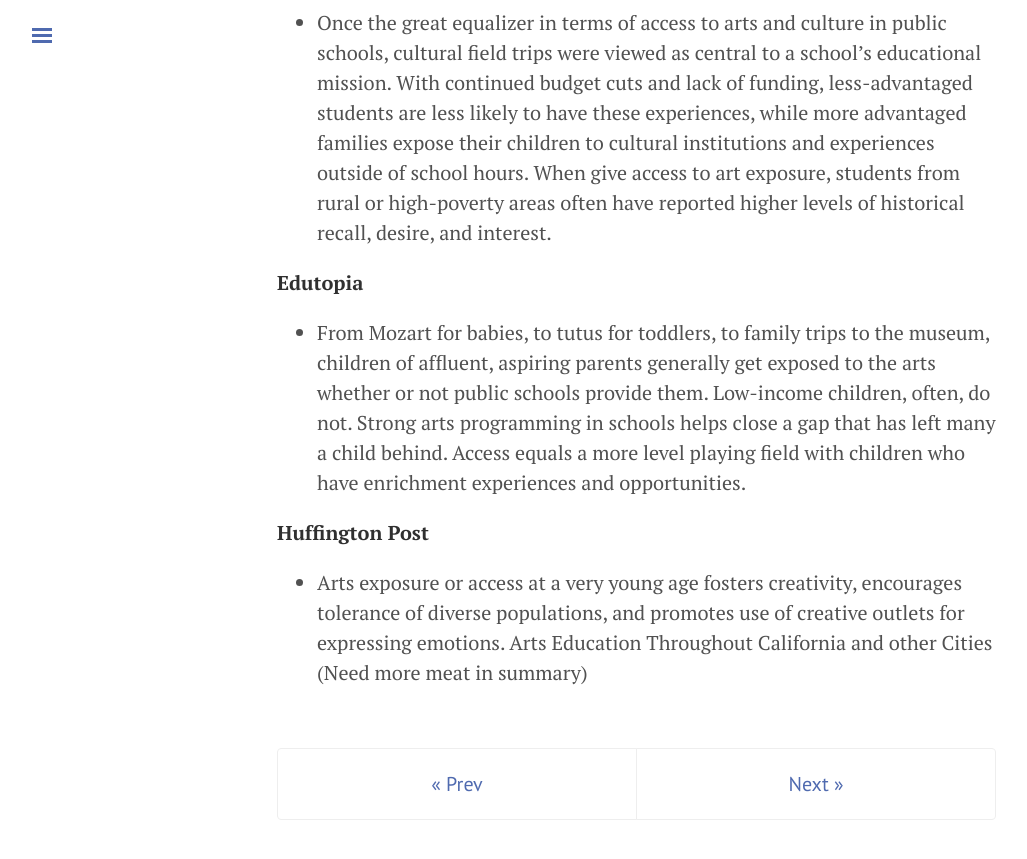
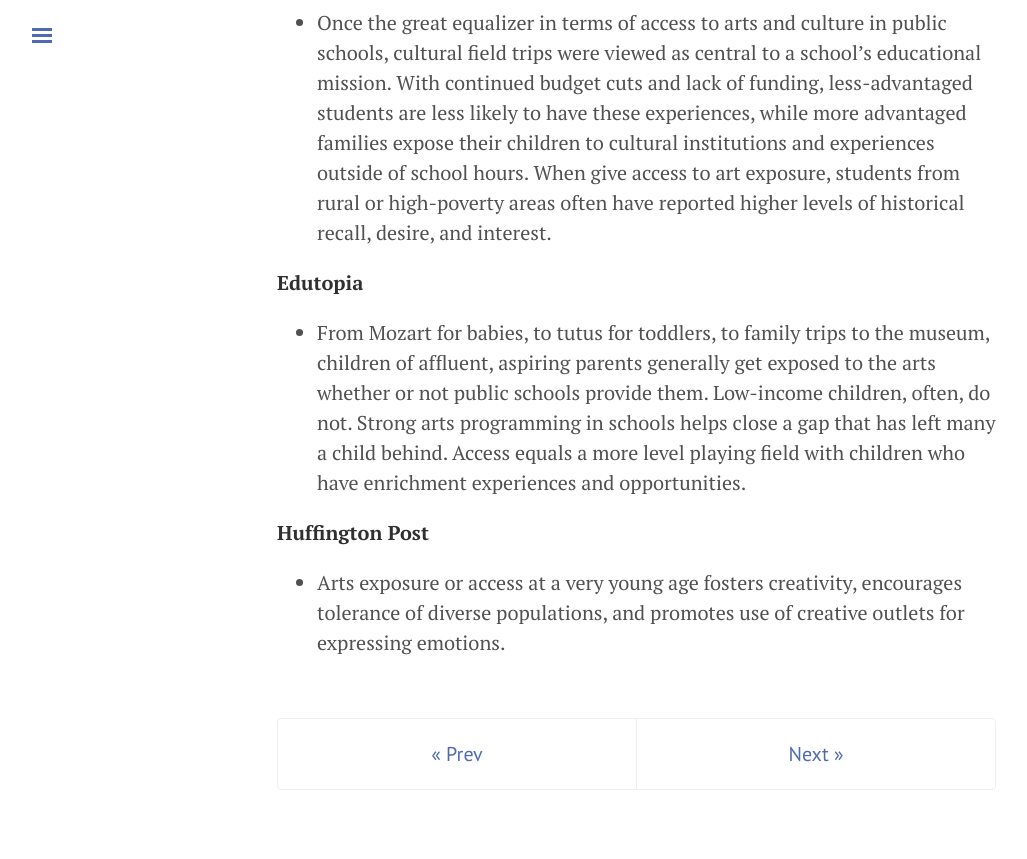
Before and after one commit to code4sac/sacarts4ALL, a Jekyll site: the page built from 2_secondary_research.md, in a window 1280 px wide and 900 px high, scrolled down 3699 px. Shown: the top 859 px of the window, without its empty margins (3-1030 px from the left). Built offline with Jekyll 4.4.1, drawn with Linux system fonts in a browser that asks for light colours.

Commit message:
Update 2_secondary_research.md

```diff
--- a/2_secondary_research.md
+++ b/2_secondary_research.md
@@ -96,8 +96,6 @@
 **Huffington Post**
 * Arts exposure or access at a very young age fosters creativity, encourages tolerance of diverse
 populations, and promotes use of creative outlets for expressing emotions.
-Arts Education Throughout California and other Cities (Need more meat in summary)
-
 
 <!-- Pagination -->
 <div class="pagination">
```
